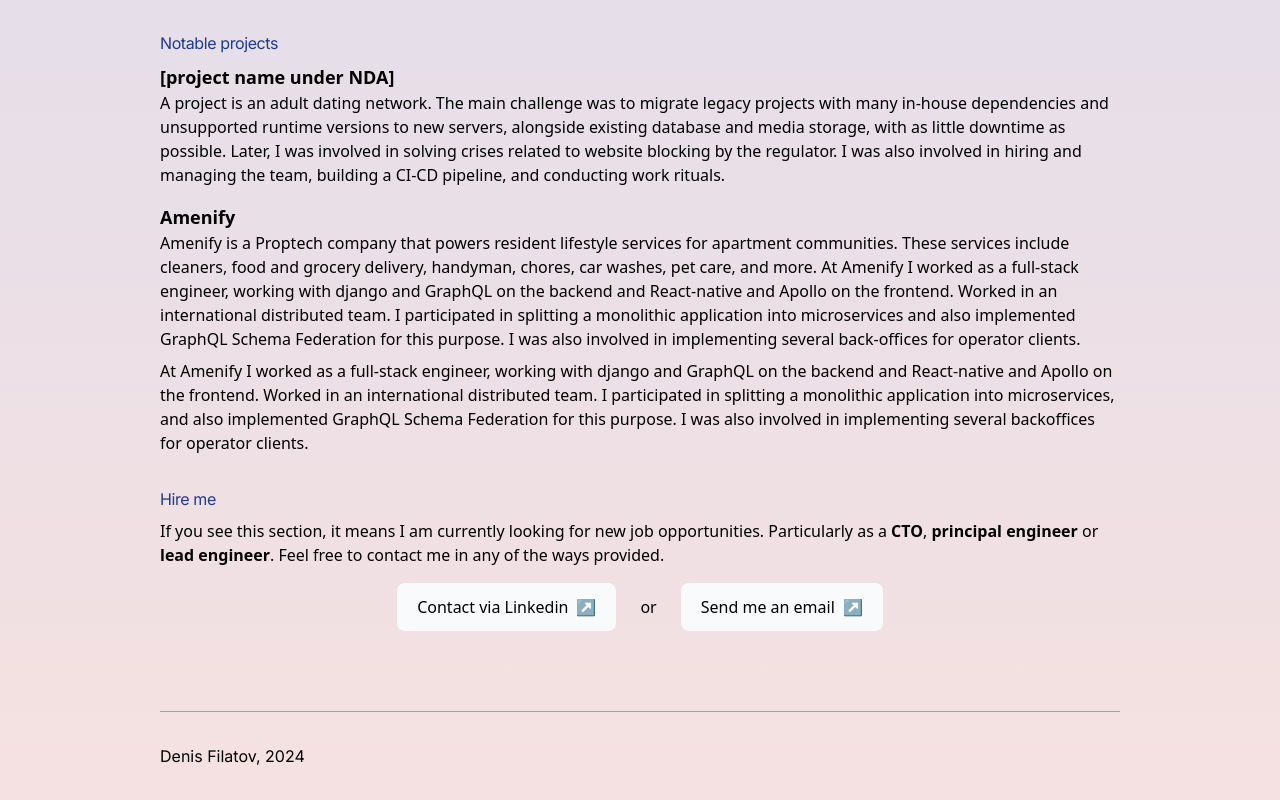
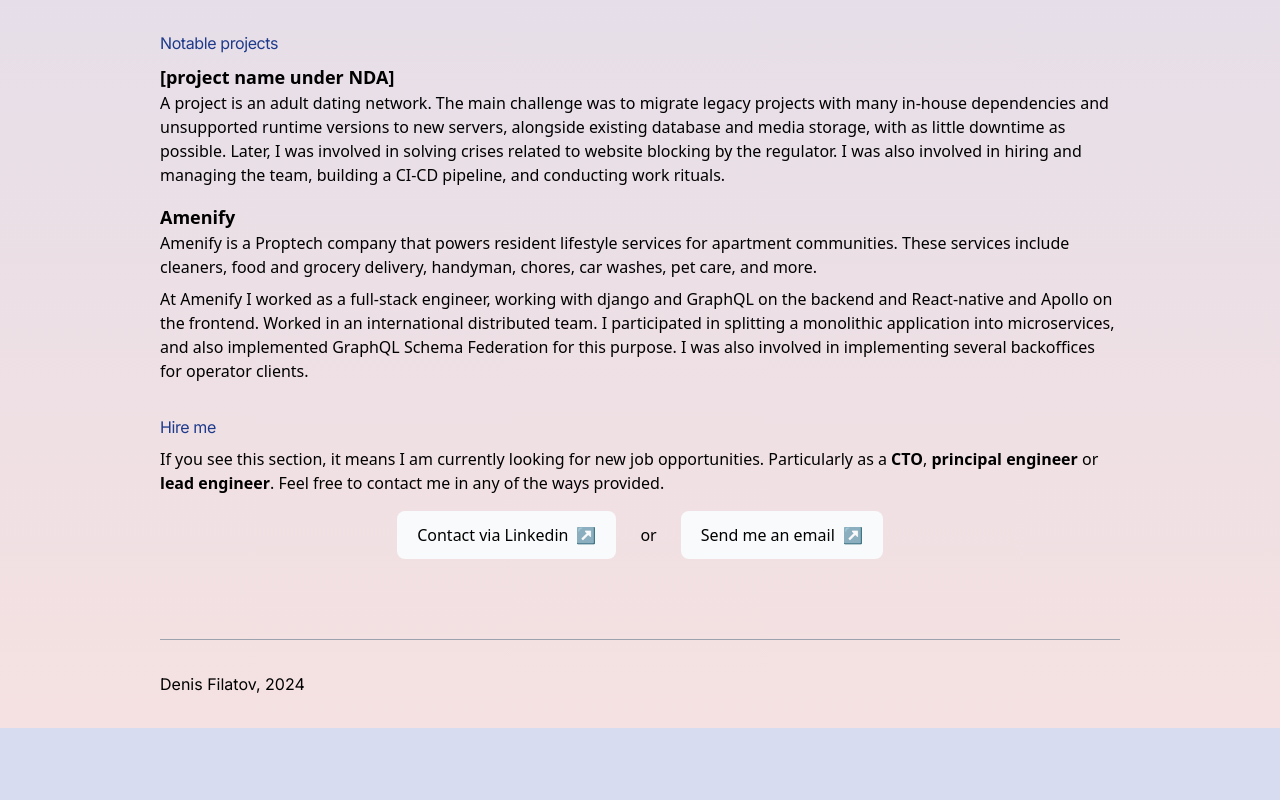
Before and after one commit to ichi404gh/personal_page, a Next.js app: page / in a window 1280 px wide. Shown: the part 737-1537 px from the top of the page. After the commit the page ends 1465 px from the top, so only its background shows below. Built offline with nearby package versions, Linux system fonts and the light colour scheme.

Commit message:
Update page.tsx
fix duplicated section

```diff
--- a/src/app/page.tsx
+++ b/src/app/page.tsx
@@ -129,10 +129,6 @@ export default function Home() {
               <p>
                 Amenify is a Proptech company that powers resident lifestyle services for apartment communities.
                 These services include cleaners, food and grocery delivery, handyman, chores, car washes, pet care, and more.
-                At Amenify I worked as a full-stack engineer, working with django and GraphQL on the backend and React-native
-                and Apollo on the frontend. Worked in an international distributed team. I participated in splitting a
-                monolithic application into microservices and also implemented GraphQL Schema Federation for this purpose.
-                I was also involved in implementing several back-offices for operator clients.
               </p>
               <p>
                 At Amenify I worked as a full-stack engineer, working with django and GraphQL on the
```
